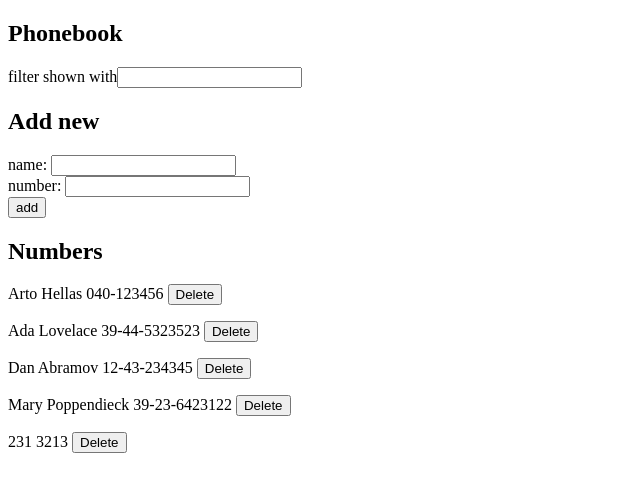
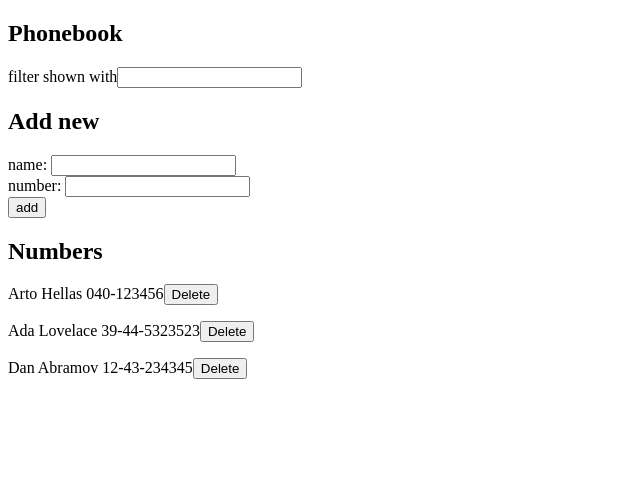
Before and after one commit to JIMMY-YA0/fullstackopen2023, a React (Create React App) app in the folder part2/phonebook/: page / in a window 1280 px wide. Shown: the top 492 px of the page, without its empty margins (0-640 px from the left). Built offline with nearby package versions, Linux system fonts and the light colour scheme; data requests are answered from the project's data file.

Commit message:
Part2 2.14

```diff
--- a/part2/phonebook/db.json
+++ b/part2/phonebook/db.json
@@ -14,16 +14,6 @@
       "name": "Dan Abramov",
       "number": "12-43-234345",
       "id": 3
-    },
-    {
-      "name": "Mary Poppendieck",
-      "number": "39-23-6423122",
-      "id": 4
-    },
-    {
-      "name": "231",
-      "number": "3213",
-      "id": 5
     }
   ]
 }
--- a/part2/phonebook/src/App.js
+++ b/part2/phonebook/src/App.js
@@ -60,7 +60,7 @@ const App = () => {
       {searchTerm ? (
         <Filter persons={persons} searchTerm={searchTerm} />
       ) : (
-        <PersonList persons={persons} />
+        <PersonList persons={persons} setPersons={setPersons} />
       )}
     </div>
   );
--- a/part2/phonebook/src/components/PersonList.jsx
+++ b/part2/phonebook/src/components/PersonList.jsx
@@ -1,13 +1,27 @@
 import React from "react";
+import personService from "../services/persons";
 
-const PersonList = ({ persons }) => {
+const PersonList = ({ persons, setPersons }) => {
+  const handleRemove = (person) => {
+    const personID = person.id;
+    const confirmRemove = window.confirm(
+      `Are you sure you want to delete ${person.name} from the phonebook?`
+    );
+    if (confirmRemove) {
+      personService.remove(personID).then((response) => {
+        setPersons(persons.filter((person) => person.id !== personID));
+        return response;
+      });
+    }
+  };
   return (
     <>
       {persons.map((person) => (
         <div>
           {" "}
           <p key={person.name}>
-            {person.name} {person.number} <button>Delete</button>
+            {person.name} {person.number}
+            <button onClick={() => handleRemove(person)}>Delete</button>
           </p>
         </div>
       ))}
--- a/part2/phonebook/src/services/persons.js
+++ b/part2/phonebook/src/services/persons.js
@@ -6,14 +6,21 @@ const getAll = () => {
   const request = axios.get(baseUrl);
   return request.then((response) => response.data);
 };
+
 const create = (newObject) => {
   const request = axios.post(baseUrl, newObject);
+  return request.then((response) => response.data);
+};
+
+const remove = (id) => {
+  const request = axios.delete(`${baseUrl}/${id}`);
   return request.then((response) => response.data);
 };
 
 const personService = {
   getAll,
   create,
+  remove,
 };
 
 export default personService;
```
